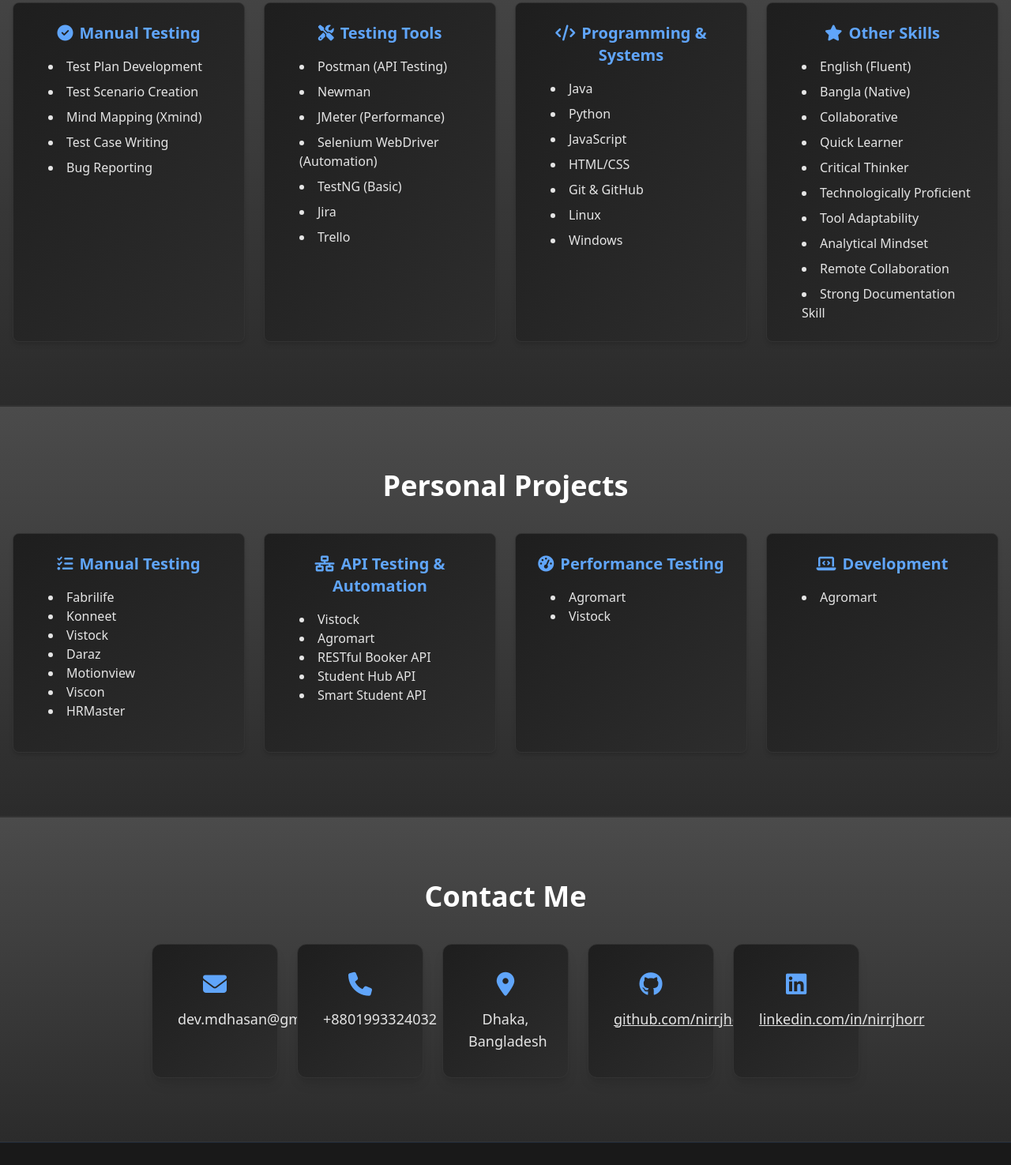
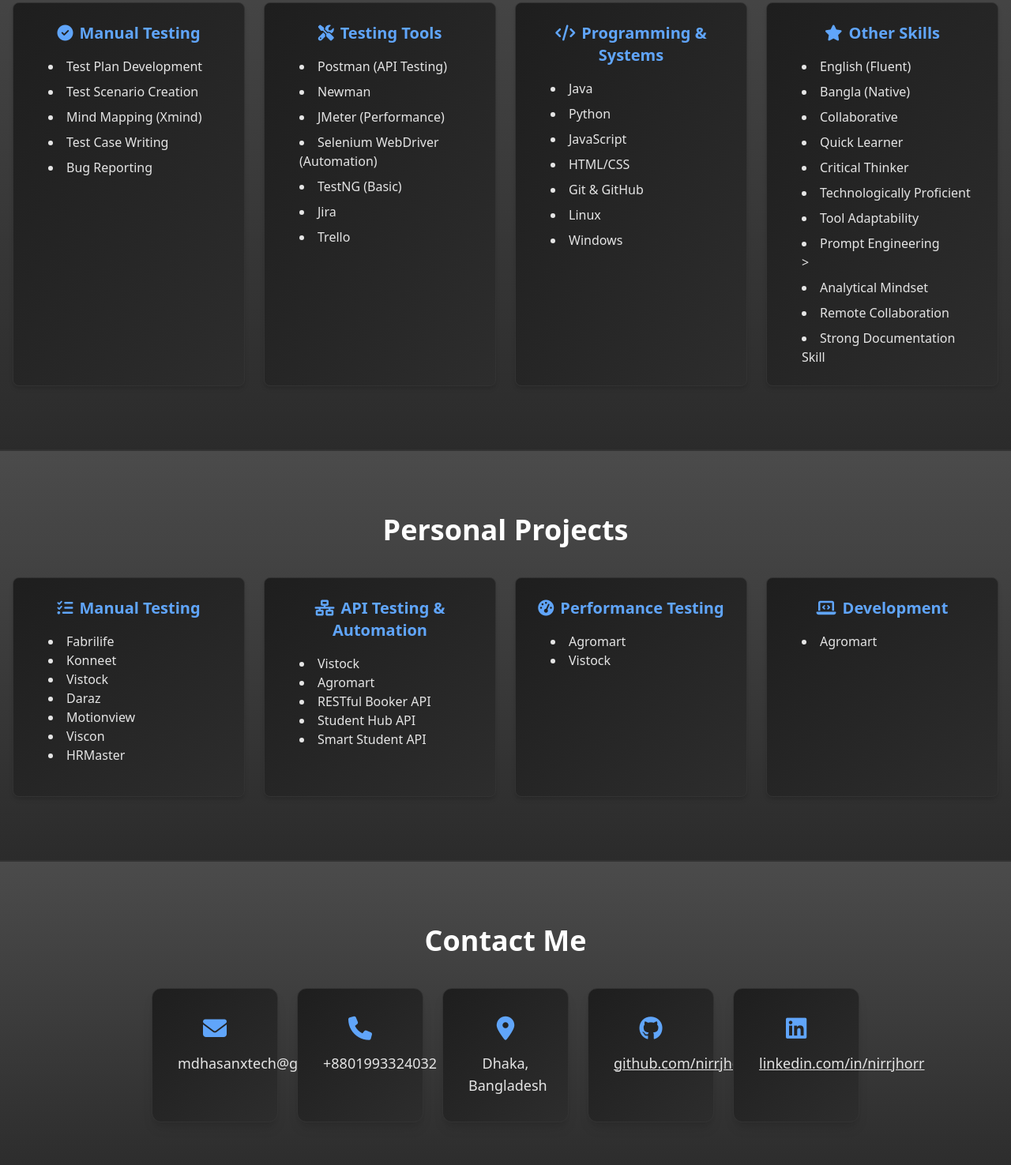
Before and after one commit to nirrjhorr/my-portfolio, a plain HTML site: page index.html in a window 1280 px wide. Shown: the part 2405-3880 px from the top of the page at 79% size. Drawn offline with nearby package versions, Linux system fonts and the light colour scheme.

Commit message:
Update index.html

```diff
--- a/index.html
+++ b/index.html
@@ -255,6 +255,7 @@
                         <li>Critical Thinker</li>
                         <li>Technologically Proficient</li>
                         <li>Tool Adaptability</li>
+                        <li> Prompt Engineering</li>>
                         <li>Analytical Mindset</li>
                         <li>Remote Collaboration</li>
                         <li>Strong Documentation Skill</li>
@@ -323,7 +324,7 @@
             <div class="grid grid-cols-1 sm:grid-cols-2 lg:grid-cols-5 gap-6 max-w-4xl mx-auto">
                 <div class="p-8 rounded-xl shadow-lg card text-center">
                     <i class="fas fa-envelope text-3xl mb-3 text-blue-400"></i>
-                    <p class="text-lg">dev.mdhasan@gmail.com</p>
+                    <p class="text-lg">mdhasanxtech@gmail.com</p>
                 </div>
                 <div class="p-8 rounded-xl shadow-lg card text-center">
                     <i class="fas fa-phone text-3xl mb-3 text-blue-400"></i>
```
